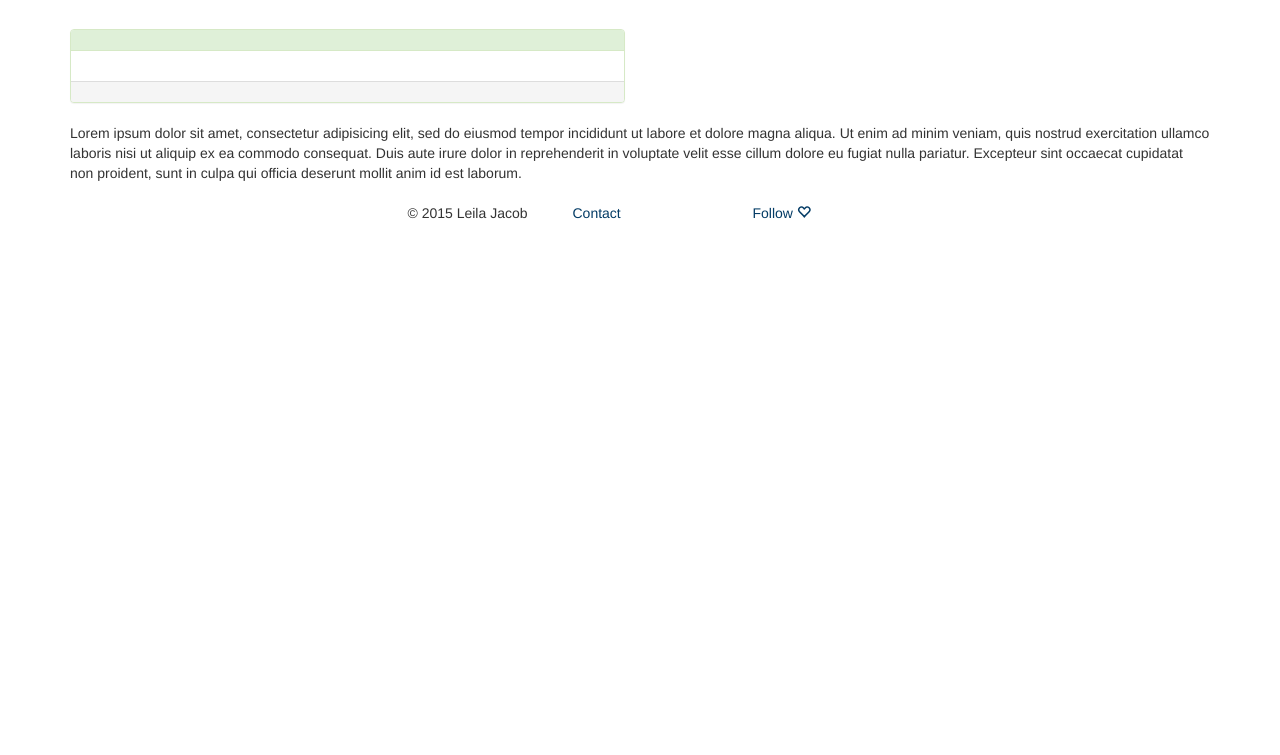
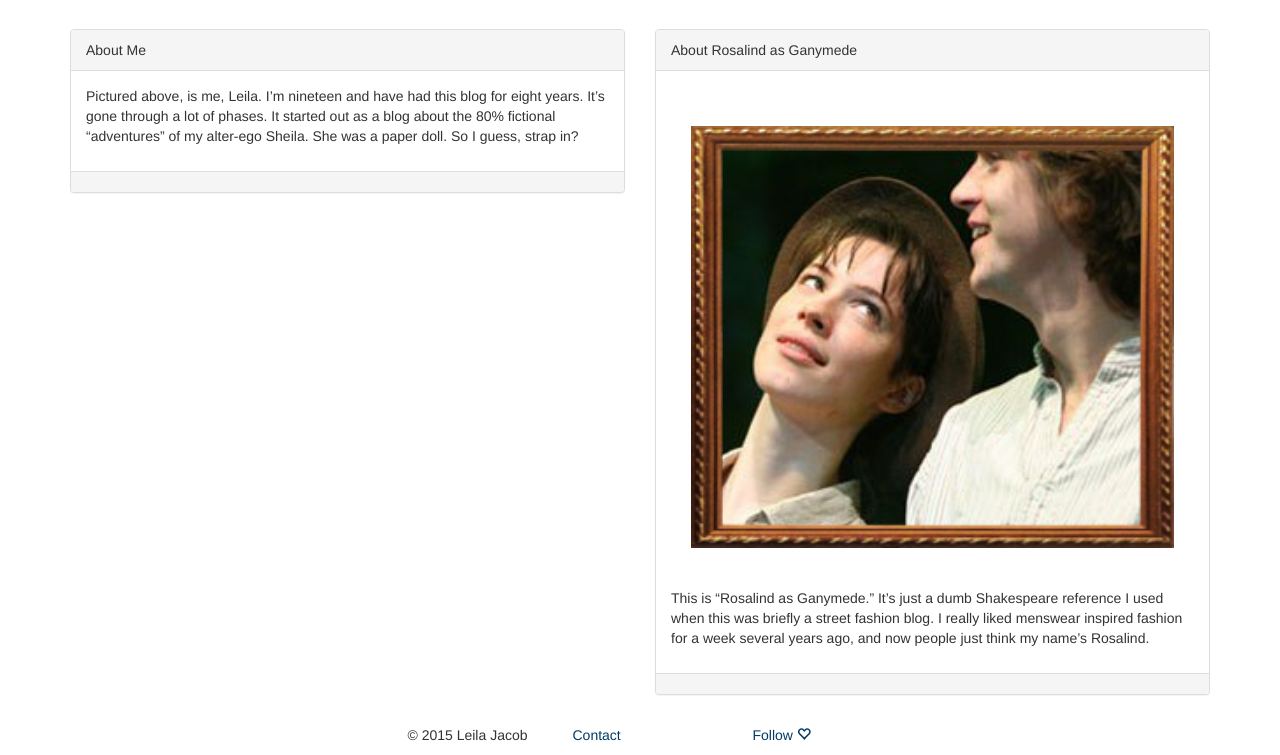
Before and after one commit to leilajacob/rosalind-as-ganymede, a Rails app: page /about in a window 1280 px wide. Shown: the part 268-1023 px from the top of the page. Before the commit the page ends 487 px from the top, so only its background shows below. Run offline with Rails 7, Linux system fonts and the light colour scheme; style sheets or scripts are compiled from the project's sources; some libraries are stand-ins or nearby versions.

Commit message:
added images

```diff
--- a/app/assets/stylesheets/application.scss.erb
+++ b/app/assets/stylesheets/application.scss.erb
@@ -120,6 +120,11 @@ img {
     height: 100%;
 }
 
+#nav {
+	color: white;
+	background: black;
+}
+
 ul {
 	list-style-type: none;
 }
--- a/app/controllers/welcome_controller.rb
+++ b/app/controllers/welcome_controller.rb
@@ -15,7 +15,7 @@ class WelcomeController < ApplicationController
   end
 
   def gallery
-    @gallery_images = ["boy.jpg","doc1.jpg","stained-glass.jpg","f-trees.jpg","ghost.jpg","armchair.jpg","balloon.jpg"]
+    @gallery_images = ["portrait.jpg","hand","kit.jpg","doc1.jpg","stained-glass.jpg","f-trees.jpg","ghost.jpg","armchair.jpg","balloon.jpg"]
   end
 
   def knitting
--- a/app/views/layouts/application.html.erb
+++ b/app/views/layouts/application.html.erb
@@ -7,7 +7,7 @@
   <%= csrf_meta_tags %>
 </head>
 <body>
-<nav class="navbar navbar-default">
+<nav id="nav" class="navbar navbar-default">
   <div class="container-fluid">
     <!-- Brand and toggle get grouped for better mobile display -->
     <div class="navbar-header">
--- a/app/views/welcome/about.html.erb
+++ b/app/views/welcome/about.html.erb
@@ -4,16 +4,17 @@
 
 <div class="row">
 	<div class="col-md-6">
-		<div class="panel panel-success">
-			<div class="panel-heading"></div>
-			<div class="panel-body"></div>
+		<div class="panel panel-default">
+			<div class="panel-heading">About Me</div>
+			<div class="panel-body"><p>Pictured above, is me, Leila. I’m nineteen and have had this blog for eight years. It’s gone through a lot of phases. It started out as a blog about the 80% fictional “adventures” of my alter-ego Sheila. She was a paper doll. So I guess, strap in?</p></div>
+			<div class="panel-footer"></div>
+		</div>
+	</div>
+	<div class="col-md-6">
+		<div class="panel panel-default">
+			<div class="panel-heading">About Rosalind as Ganymede</div>
+			<div class="panel-body"><%= image_tag "rosalind.jpg", class: "img-responsive" %><p>This is “Rosalind as Ganymede.” It’s just a dumb Shakespeare reference I used when this was briefly a street fashion blog. I really liked menswear inspired fashion for a week several years ago, and now people just think my name’s Rosalind.</p></div>
 			<div class="panel-footer"></div>
 		</div>
 	</div>
 </div>
-<p>Lorem ipsum dolor sit amet, consectetur adipisicing elit, sed do eiusmod
-tempor incididunt ut labore et dolore magna aliqua. Ut enim ad minim veniam,
-quis nostrud exercitation ullamco laboris nisi ut aliquip ex ea commodo
-consequat. Duis aute irure dolor in reprehenderit in voluptate velit esse
-cillum dolore eu fugiat nulla pariatur. Excepteur sint occaecat cupidatat non
-proident, sunt in culpa qui officia deserunt mollit anim id est laborum.</p>
--- a/app/views/welcome/gallery.html.erb
+++ b/app/views/welcome/gallery.html.erb
@@ -1,7 +1,7 @@
 <div class="jumbotron">
 	<h1>Gallery</h1>
 </div>
-<%= image_tag "frames.psd", class: "img-responsive" %>
+
 <div class="row">
 	<%= @gallery_images.shuffle.each do |image| %>
 	<div class="col-md-6">
```
Also changed, not shown: app/views/welcome/index.html.erb (+10 -1 lines), app/assets/images/hand.jpg (added), app/assets/images/kit.jpg (added), app/assets/images/portrait.jpg (added), app/assets/images/rosalind.jpg (added).
